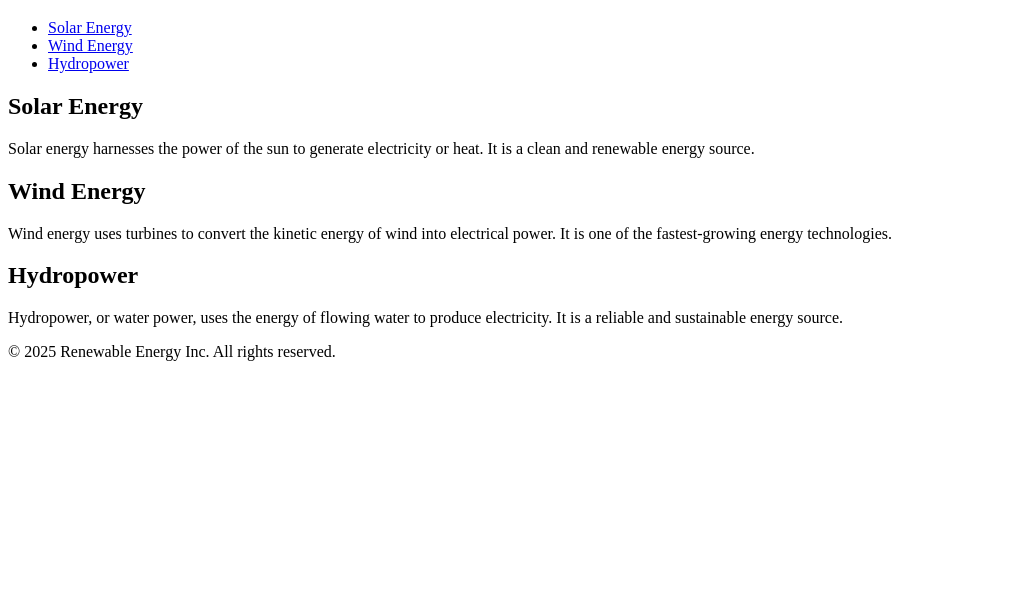
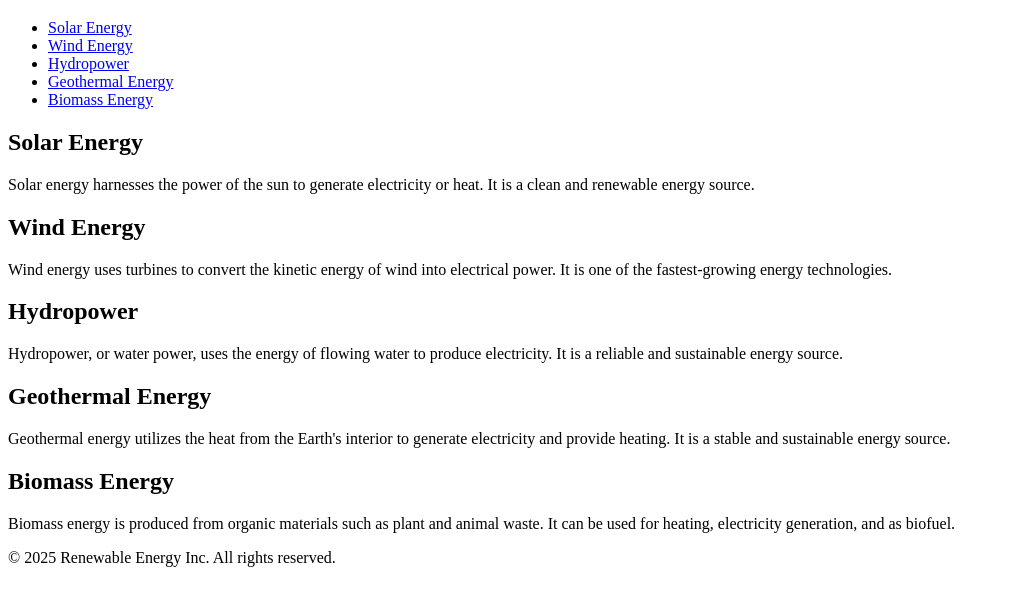
Before and after one commit to Oleksandr2005-sasha/testone, a plain HTML site: page index.html in a window 1280 px wide. Shown: the part 61-666 px from the top of the page, without its empty margins (0-1009 px from the left). Drawn offline with Linux system fonts and the light colour scheme.

Commit message:
simple changes

```diff
--- a/index.html
+++ b/index.html
@@ -15,6 +15,8 @@
             <li><a href="#solar">Solar Energy</a></li>
             <li><a href="#wind">Wind Energy</a></li>
             <li><a href="#hydro">Hydropower</a></li>
+            <li><a href="#geothermal">Geothermal Energy</a></li>
+            <li><a href="#biomass">Biomass Energy</a></li>
         </ul>
     </nav>
 
@@ -33,6 +35,16 @@
             <h2>Hydropower</h2>
             <p>Hydropower, or water power, uses the energy of flowing water to produce electricity. It is a reliable and sustainable energy source.</p>
         </section>
+
+        <section id="geothermal">
+            <h2>Geothermal Energy</h2>
+            <p>Geothermal energy utilizes the heat from the Earth's interior to generate electricity and provide heating. It is a stable and sustainable energy source.</p>
+        </section>
+
+        <section id="biomass">
+            <h2>Biomass Energy</h2>
+            <p>Biomass energy is produced from organic materials such as plant and animal waste. It can be used for heating, electricity generation, and as biofuel.</p>
+        </section>
     </main>
 
     <footer>
```
